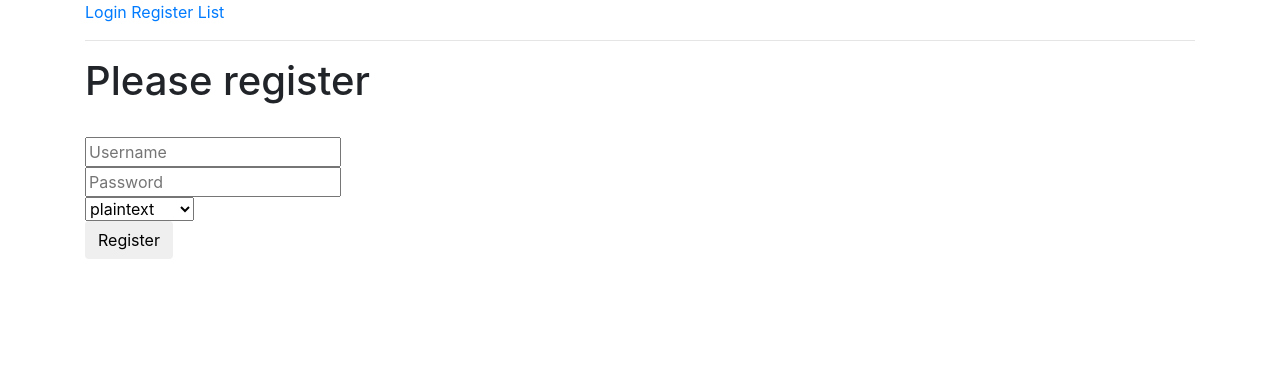
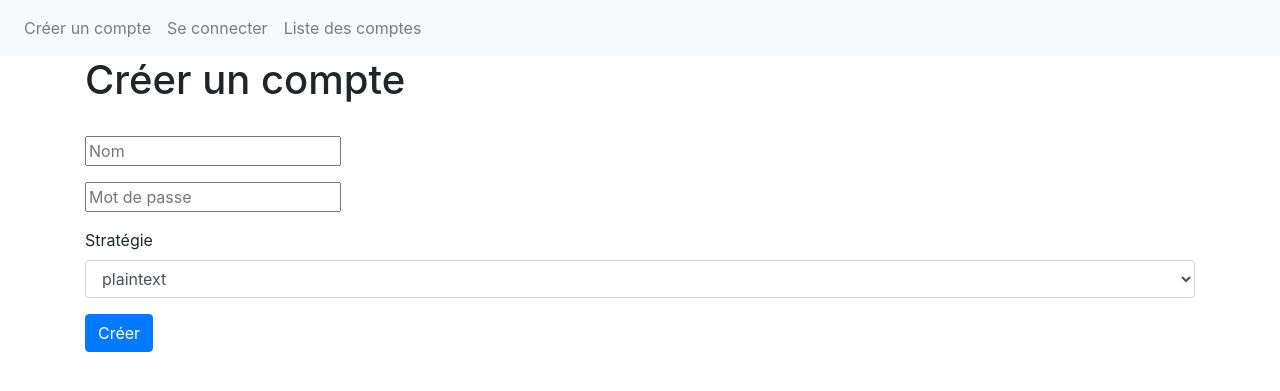
Before and after one commit to nwolff/cours-mdp, a Flask app: page /register in a window 1280 px wide. Shown: the top 391 px of the page. Run offline with Flask 2, Linux system fonts and the light colour scheme; some libraries are stand-ins or nearby versions.

Commit message:
translate and prettify

```diff
--- a/main.py
+++ b/main.py
@@ -27,9 +27,9 @@ def login():
             if strategy.matches(request.form["password"], user.password):
                 return render_template("userinfo.html", user=user)
             else:
-                error = "Invalid password"
+                error = "Mot de passe incorrect"
         else:
-            error = "Invalid username"
+            error = "Utilisateur inconnu"
     return render_template("login.html", error=error)
 
 
--- a/templates/base.html
+++ b/templates/base.html
@@ -11,16 +11,18 @@
 </head>
 
 <body>
+	<nav class="navbar navbar-expand-lg navbar-light bg-light">
+  <div class="collapse navbar-collapse" id="navbarNavAltMarkup">
+    <div class="navbar-nav">
+      <a class="nav-item nav-link" href="register">Créer un compte</a>
+      <a class="nav-item nav-link" href="login">Se connecter</a>
+      <a class="nav-item nav-link" href="listusers">Liste des comptes</a>
+    </div>
+  </div>
+</nav>
+
     <div id="content" class="container">
-		<p>
-<a href="login">Login</a>
-<a href="register">Register</a>
-<a href="listusers">List</a>
-			<hr>
-		</p>
-		<div>
 		{% block content %}{% endblock %}
-		</div>
 	</div>
 </body>
 
--- a/templates/register.html
+++ b/templates/register.html
@@ -1,25 +1,34 @@
 {% extends "base.html" %}
-{% block title %}Register{% endblock %}
+{% block title %}Créer un compte{% endblock %}
 
 {% block content %}
-<h1>Please register</h1>
+<h1>Créer un compte</h1>
 <br>
 <form action="" method="post">
-  <input type="text" placeholder="Username" name="username" value="{{
+	<div class="form-group">
+  <input type="text" placeholder="Nom" name="username" value="{{
           request.form.username }}">
-  <br>
-  <input type="password" placeholder="Password" name="password" value="{{
+	</div>
+	<div class="form-group">
+  <input type="password" placeholder="Mot de passe" name="password" value="{{
           request.form.password }}">
-  <br>
-  <select name="strategy_name">
+		</div>
+	<div class="form-group">
+	 <label>Stratégie</label>
+  <select class="form-control" name="strategy_name">
     {% for s in strategies %}
     <option value="{{s.name}}">{{s.name}}</option>
     {% endfor %}
   </select>
-  <br>
-  <input class="btn btn-default" type="submit" value="Register">
+	</div>
+  <button type="submit" class="btn btn-primary">
+	  Créer
+  </button>
 </form>
 {% if error %}
-<p class="error"><strong>Error:</strong> {{ error }}</p>
+<br>
+<div class="alert alert-danger" role="alert">
+	{{ error }}
+</div>
 {% endif %}
 {% endblock %}
```
Also changed, not shown: templates/home.html (+2 -8 lines), templates/listusers.html (+11 -6 lines), templates/login.html (+15 -8 lines), templates/userinfo.html (+5 -5 lines).
